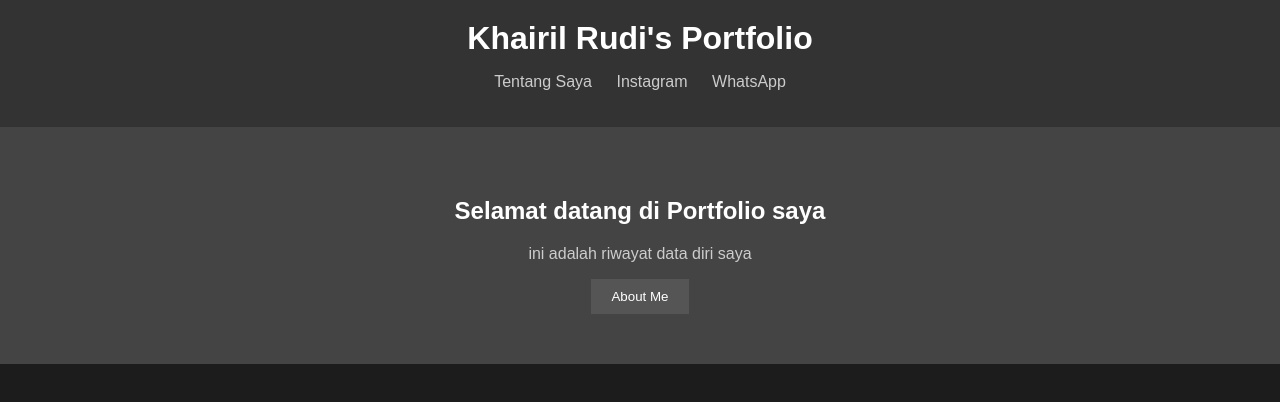
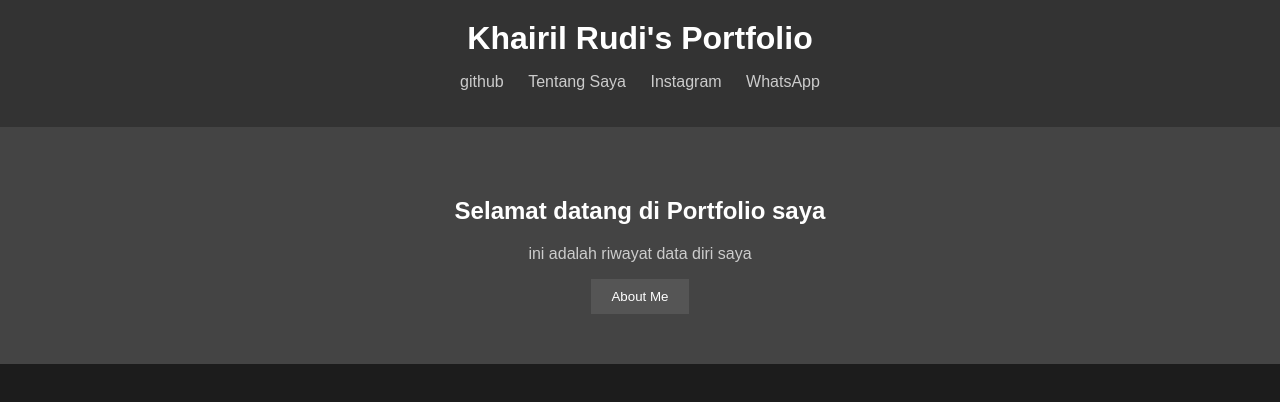
Before and after one commit to khaiautooooo/khaiautooooo, a plain HTML site: page index.html in a window 1280 px wide. Drawn offline with Linux system fonts and the light colour scheme.

Commit message:
Update index.html

```diff
--- a/index.html
+++ b/index.html
@@ -11,6 +11,7 @@
         <h1>Khairil Rudi's Portfolio</h1>
         <nav>
             <ul>
+                <li><a href="https://github.com/khaiautooooo">github</a></li>
                 <li><a href="tentangsaya.html">Tentang Saya</a></li>
                 <li><a href="https://instagram.com/khairilrudi_11" target="_blank">Instagram</a></li>
                 <li><a href="https://wa.me/085171232402" target="_blank">WhatsApp</a></li>
```
